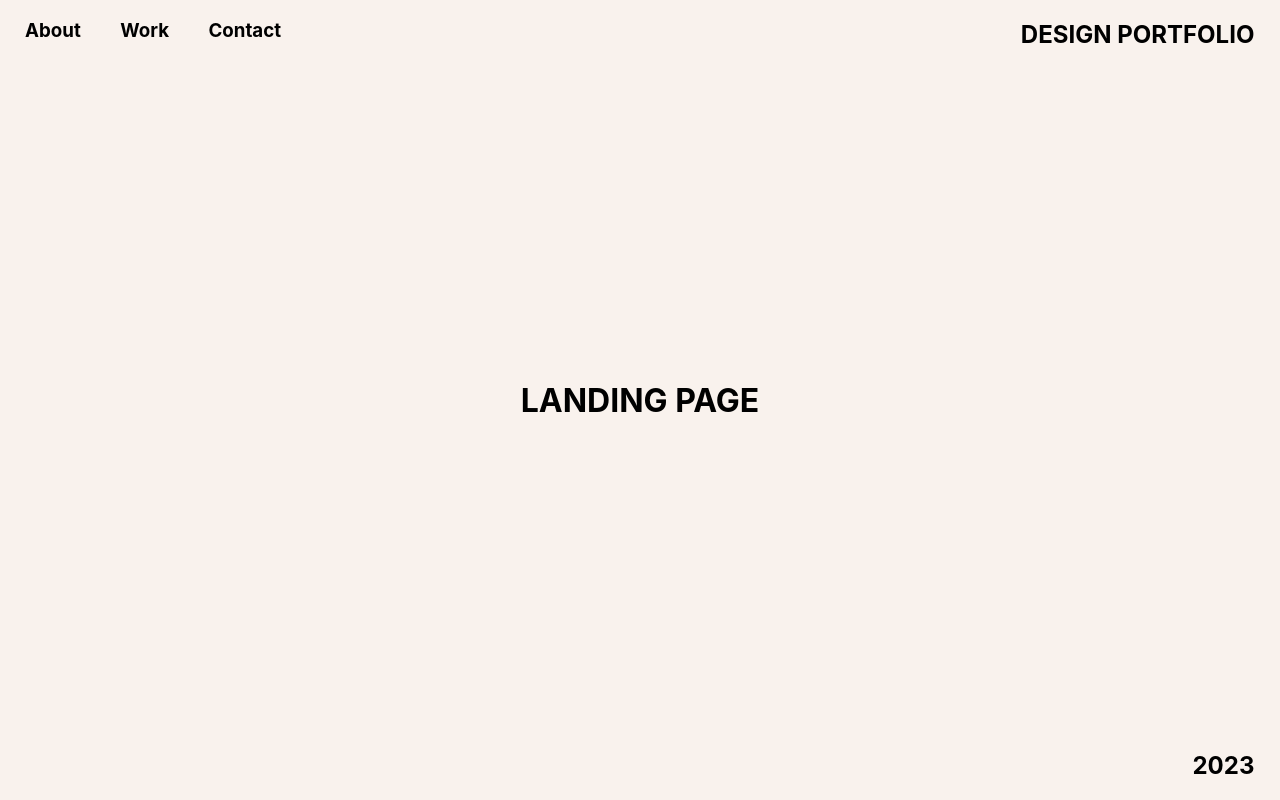
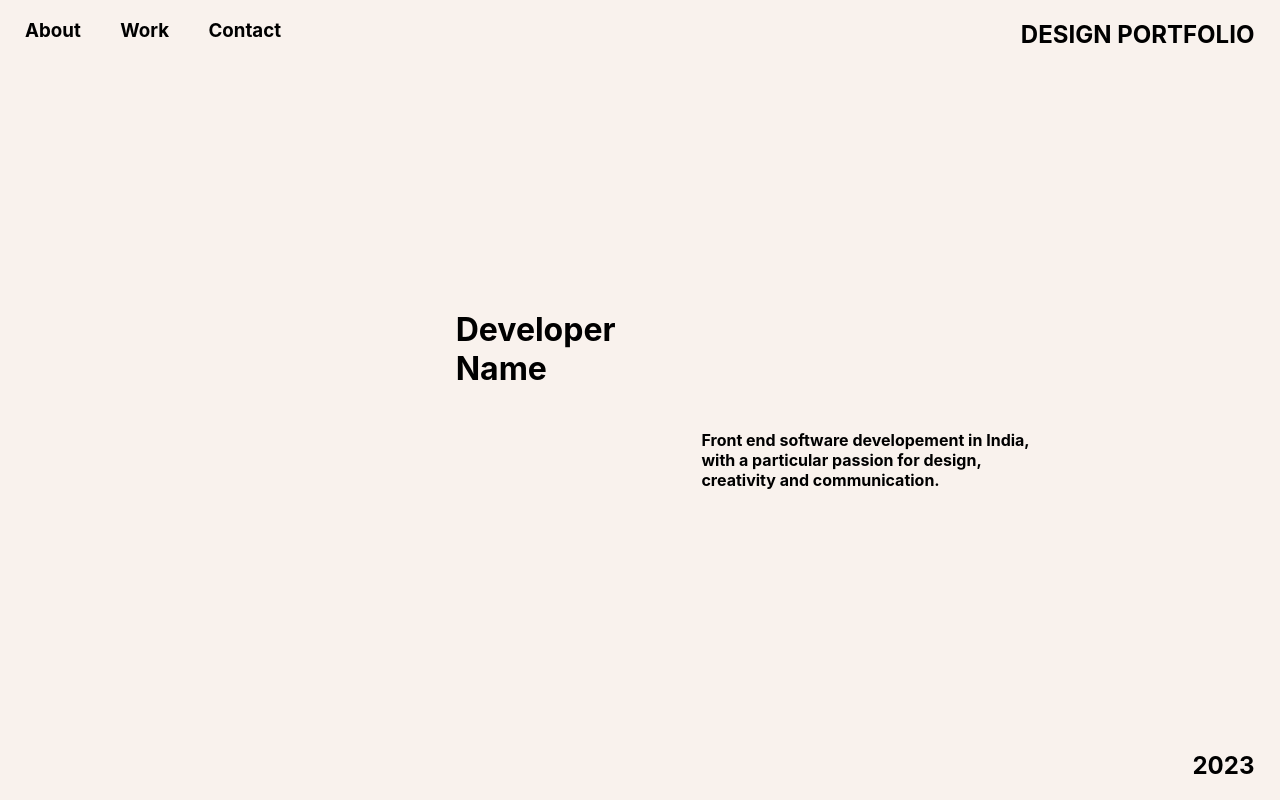
Before and after one commit to Arshbhatia23/portfolio, a Next.js app: page / in a window 1280 px wide. Built offline with nearby package versions, Linux system fonts and the light colour scheme.

Commit message:
Landing Page text for name and desc

```diff
--- a/pages/1LandingPage/LandingPage.js
+++ b/pages/1LandingPage/LandingPage.js
@@ -2,10 +2,18 @@ import styles from './LandingPage.module.css';
 
 export default function LandingPage() {
   return (
-    <div  >
+    <div>
       <main>
         <div className={styles.landing_page_container}>
-            <h1>LANDING PAGE</h1>
+        <div className={styles.titleName}>
+        <h1>Developer <br /> Name</h1>
+      </div>
+      <div className={styles.titleDesc}>
+        <h4>Front end software developement in India, <br />
+        with a particular passion for design,<br />
+        creativity and communication.</h4>
+      </div>
+      {/* <h1>LANDING PAGE</h1> */}
          </div>
       </main>
     </div>
--- a/pages/1LandingPage/LandingPage.module.css
+++ b/pages/1LandingPage/LandingPage.module.css
@@ -8,3 +8,19 @@
     justify-content: center;
     align-items: center;
 }
+
+.titleName {
+    display: flex;
+    height: 50%;
+    width: 60%;
+    align-items: flex-end;
+    margin-left: 30%;
+}
+
+.titleDesc {
+    display: flex;
+    height: 50%;
+    width: 40%;
+    margin-left: 50%;
+    align-items: flex-start;
+}
--- a/pages/3Work/Work.js
+++ b/pages/3Work/Work.js
@@ -2,8 +2,8 @@ import Head from 'next/head';
 // import { useNavigate } from "react-router-dom";
 // import work from './dummy';
 import styles from './Work.module.css';
-import { useNavigate } from "react-router-dom";
-import work from './dummy';
+// import { useNavigate } from "react-router-dom";
+// import work from './dummy';
 // import MouseExample from '../MouseExample';
 
 export default function Work() {
@@ -39,7 +39,7 @@ export default function Work() {
       }
 
   return (
-    <div >
+    <div>
       <main>
         <div className={styles.workContainer}>
         <h1 className={styles.title}>
```
